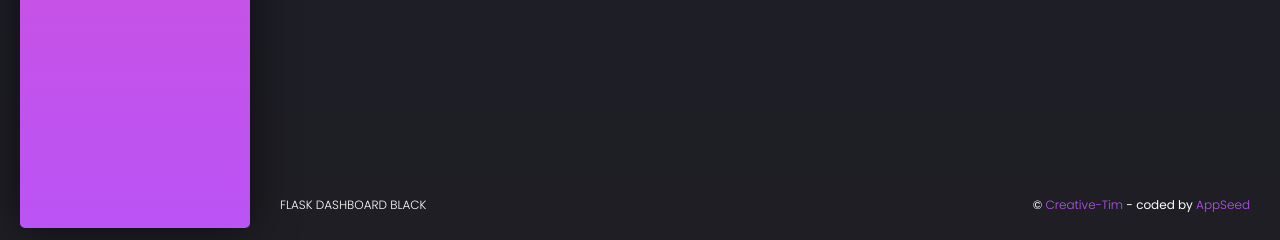
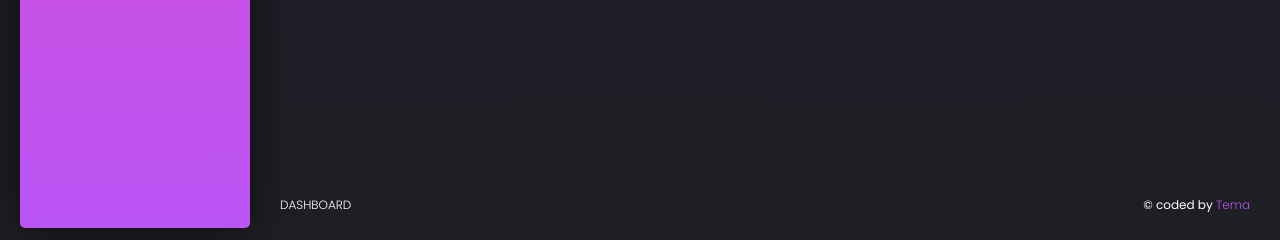
Before and after one commit to testovayarabota/site, a Flask app: page /register in a window 1280 px wide. Shown: the part 562-802 px from the top of the page. Run offline with Flask 2, Linux system fonts and the light colour scheme; some libraries are stand-ins or nearby versions.

Commit message:
edit nav

```diff
--- a/app/base/templates/includes/footer.html
+++ b/app/base/templates/includes/footer.html
@@ -6,14 +6,13 @@
             <li class="nav-item">
               <a target="_blank" rel="noopener noreferrer"
                  href="https://appseed.us/admin-dashboards/flask-dashboard-black" class="nav-link">
-                Flask Dashboard Black
+                Dashboard
               </a>
             </li>
           </ul>
           <div class="copyright">
-            &copy; <a target="_blank" rel="sponsored noopener noreferrer"
-                      href="https://bit.ly/3fKQZaL">Creative-Tim</a>
-            - coded by <a target="_blank" rel="noopener noreferrer" href="https://appseed.us">AppSeed</a>
+            &copy;
+            coded by <a target="_blank" rel="noopener noreferrer" href="https://appseed.us">Tema</a>
           </div>
         </div>
       </footer>
--- a/app/base/templates/includes/navigation.html
+++ b/app/base/templates/includes/navigation.html
@@ -24,12 +24,13 @@
             <ul class="navbar-nav ml-auto">
 
             {% if current_user.is_authenticated %}
-
+<!--
               <li class="search-bar input-group">
                 <button class="btn btn-link" id="search-button" data-toggle="modal" data-target="#searchModal"><i class="tim-icons icon-zoom-split" ></i>
                   <span class="d-lg-none d-md-block">Search</span>
                 </button>
               </li>
+-->
               <li class="dropdown nav-item">
                 <a href="javascript:void(0)" class="dropdown-toggle nav-link" data-toggle="dropdown">
                   <div class="notification d-none d-lg-block d-xl-block"></div>
```
